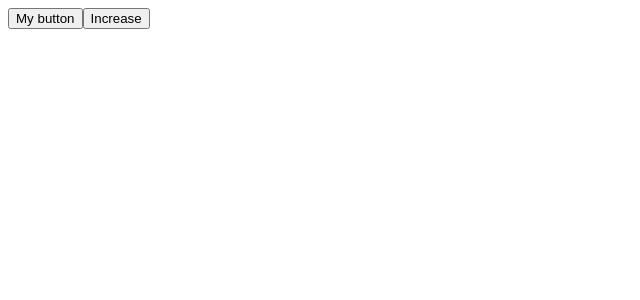
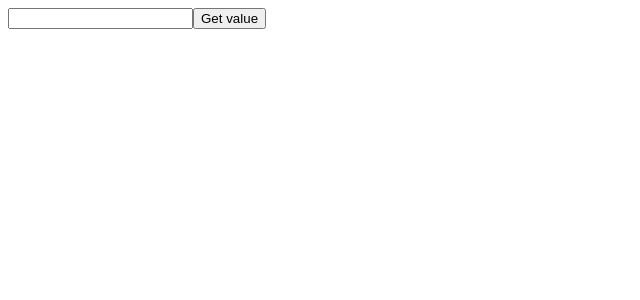
Before and after one commit to iBoukhenna/reactjs-masterclass, a React (Vite) app: page / in a window 1280 px wide. Shown: the top 300 px of the page, without its empty margins (0-640 px from the left). Built offline with nearby package versions, Linux system fonts and the light colour scheme.

Commit message:
useRef : to save and get value with reference from DOM

```diff
--- a/src/index.jsx
+++ b/src/index.jsx
@@ -1,33 +1,17 @@
 import { createRoot } from 'react-dom/client'
-import React, { useState, useCallback } from 'react'
+import React, { useState, useRef } from 'react'
 
-function wait(duration) {
-    const t = Date.now()
-    while (true) {
-        if (Date.now() - t > duration) {
-            return true
-        }
+function App () {
+
+    const input = useRef(null)
+
+    const handleButtonClick = function () {
+        console.log(input.current.value)
     }
 
-}
-
-const Button = React.memo(function ({onClick}) {
-    // this function will be called for each click because it's a new instance
-    console.log('render')
-    return <button onClick={onClick}>My button</button>
-})
-
-function App () {
-    const [count, setCount] = useState(0)
-
-    // replace useMemo by useCallback when the return is the function
-    const handleClick = useCallback(function () {
-            alert('Hello' + count)
-    }, [count])
-
     return <div>
-        <Button onClick={handleClick} />
-        <button onClick={() => setCount(c => c + 1)}>Increase</button>
+        <input type="text" ref={input} />
+        <button onClick={handleButtonClick}>Get value</button>
     </div>
 }
 
```
